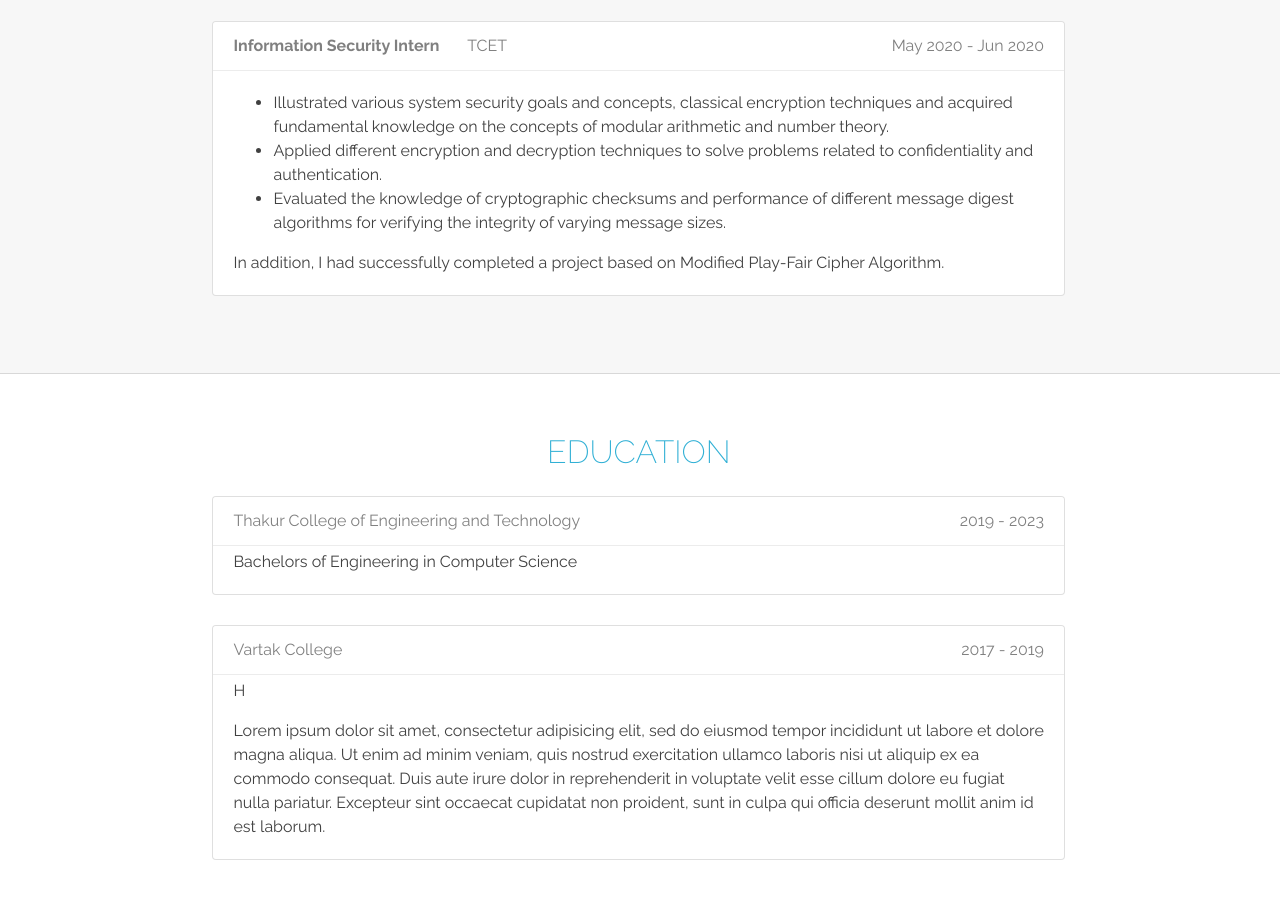
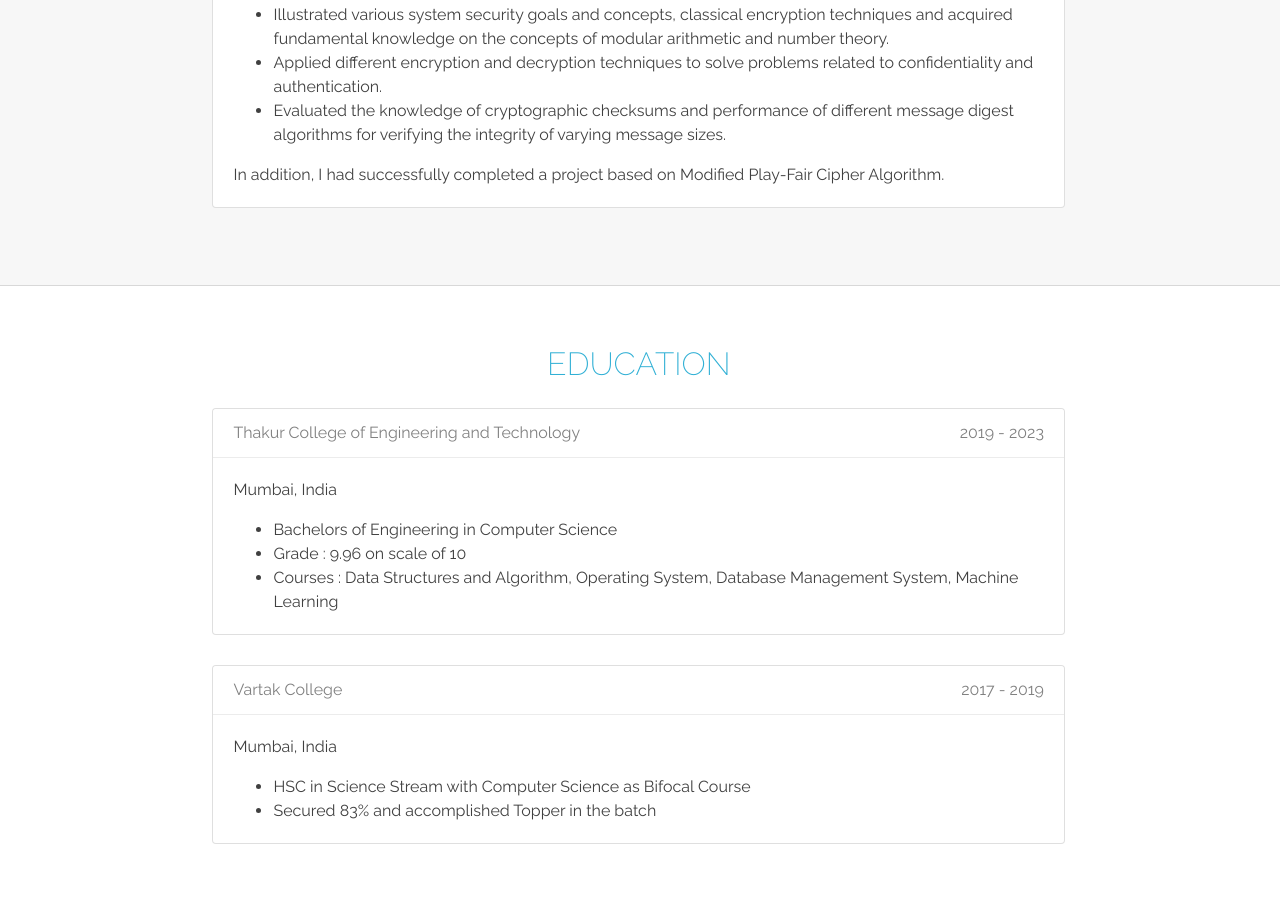
Before and after one commit to AmanCSE-1/Aman-CSE-1.github.io, a plain HTML site: page index.html in a window 1280 px wide. Shown: the part 1897-2796 px from the top of the page. Drawn offline with Linux system fonts and the light colour scheme.

Commit message:
Update education section

```diff
--- a/index.html
+++ b/index.html
@@ -37,7 +37,7 @@
               <a class="social" href="https://www.linkedin.com/in/aman-singh241201" target="_blank"><i class="fa fa-linkedin" aria-hidden="true"></i></a>
             </li>
             <li class="li-social-links">
-              <a class="social" href="https://plus.google.com/" target="_blank"><i class="fa fa-google-plus" aria-hidden="true"></i></a>
+              <a class="social" href="mailto:r.amansingh241201@gmail.com" target="_blank"><i class="fa fa-envelope" aria-hidden="true"></i></a>
             </li>
           </ul>
         </div>
@@ -102,14 +102,11 @@
                 <h4><b>Web Development Intern </b> <span class="job-company">TCET NIP</span> <span class="job-duration">Jan 2021 - Apr 2021</span></h4>
               </div>
               <div class="card-content">
-                <p>
-                  <ul>
-                    <li>Wrote custom HTML, PHP, CSS and JavaScript for existing websites and applications.</li>
-                    <li>Recommended and pitched improvements to new and existing features. </li>
-                    <li>Provided technical support related to web-based systems to internal teams.</li>
-                  </ul>
-                  In addition, I had successfully completed a Project - "Song Recommendation System" along with my team. The Project implements User Based Collaborative Filtering Algorithm for recommending songs to the user.
-                  <br>Key Role in Project : Data Analysis, Data Preprocessing and Data Modelling.</p>
+                <ul>
+                  <li>Wrote custom HTML, PHP, CSS and JavaScript for existing websites and applications.</li>
+                  <li>Recommended and pitched improvements to new and existing features. </li>
+                  <li>Provided technical support related to web-based systems to internal teams.</li>
+                </ul>
                 </div>
             </div>
 
@@ -151,18 +148,28 @@
                 <h4>Thakur College of Engineering and Technology<span class="job-duration">2019 - 2023</span></h4>
               </div>
               <div class="card-content">
-                Bachelors of Engineering in Computer Science
-                <p></p>
+                <p>Mumbai, India
+                  <ul>
+                    <li>Bachelors of Engineering in Computer Science</li>
+                    <li>Grade : 9.96 on scale of 10</li>
+                    <li>Courses : Data Structures and Algorithm, Operating System, Database Management System, Machine Learning</li>
+                  </ul>
+                </p>
               </div>
             </div>
+
             <!-- EDUCATION 2 -->
             <div class="card">
               <div class="card-header">
                 <h4>Vartak College<span class="job-duration">2017 - 2019</span></h4>
               </div>
               <div class="card-content">
-                H
-                <p>Lorem ipsum dolor sit amet, consectetur adipisicing elit, sed do eiusmod tempor incididunt ut labore et dolore magna aliqua. Ut enim ad minim veniam, quis nostrud exercitation ullamco laboris nisi ut aliquip ex ea commodo consequat. Duis aute irure dolor in reprehenderit in voluptate velit esse cillum dolore eu fugiat nulla pariatur. Excepteur sint occaecat cupidatat non proident, sunt in culpa qui officia deserunt mollit anim id est laborum.</p>
+                <p>Mumbai, India
+                  <ul>
+                    <li>HSC in Science Stream with Computer Science as Bifocal Course</li>
+                    <li>Secured 83% and accomplished Topper in the batch</li>
+                  </ul>
+                </p>
               </div>
             </div>
 
```
